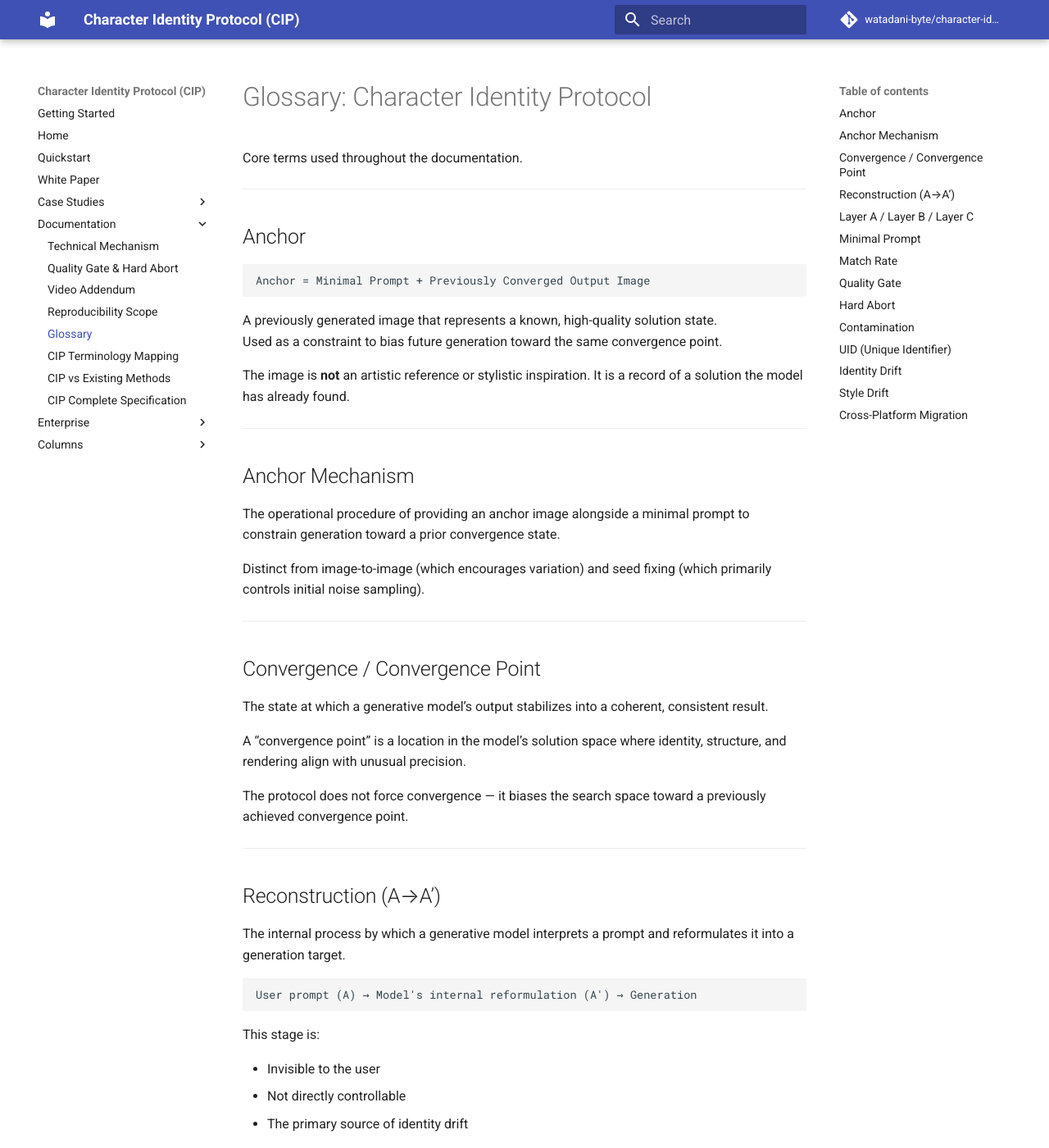
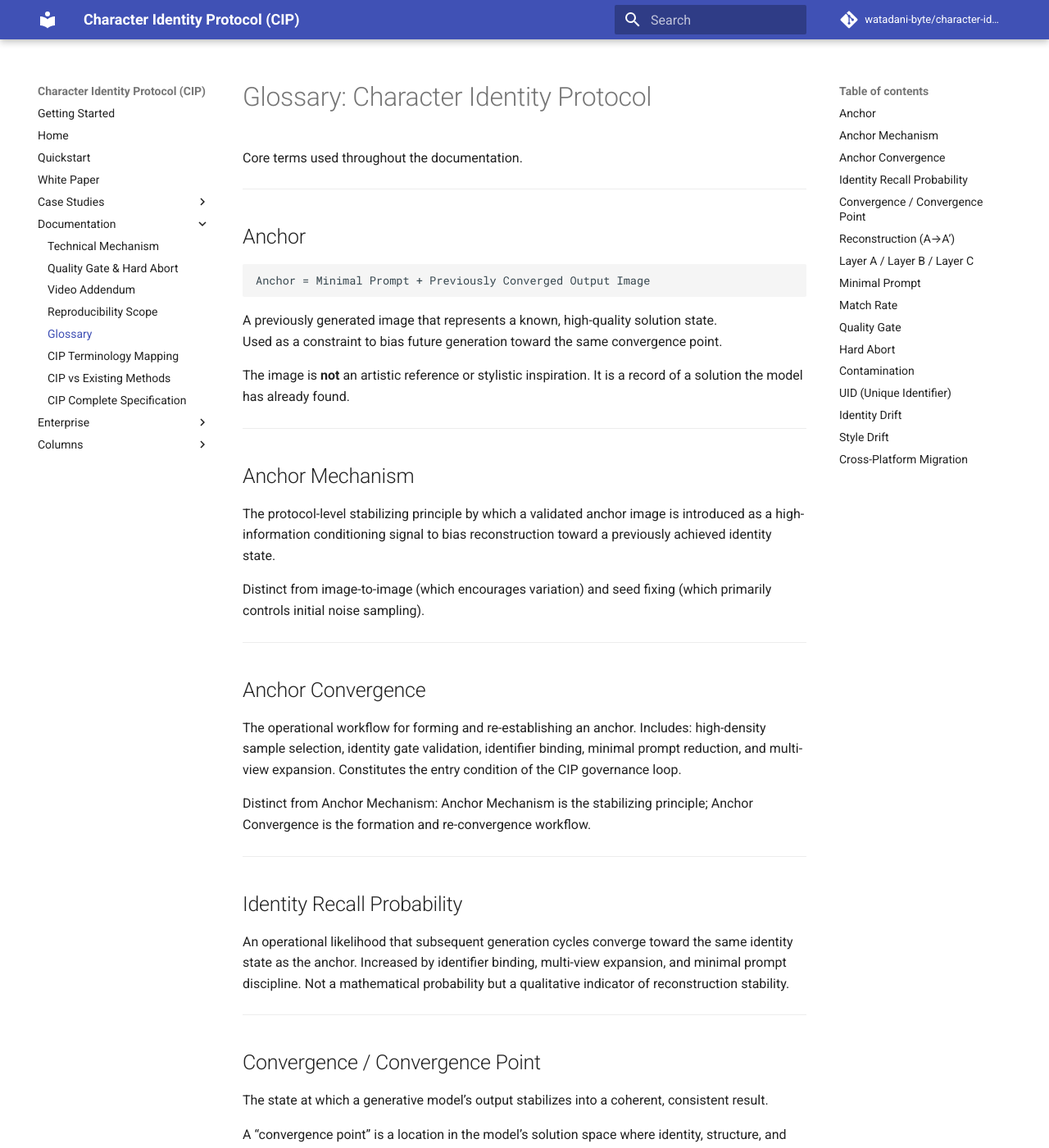
Before and after one commit to watadani-byte/character-identity-protocol, an MkDocs documentation site: the page built from docs/glossary.md, in a window 1280 px wide and 1400 px high. Shown: the whole window at 82% size. Built offline with MkDocs 1.6.1 and Material for MkDocs 9.7.7, drawn with Linux system fonts in a browser that asks for light colours; comment, search, counter and statistics services are not loaded.

Commit message:
glossary.md を更新

```diff
--- a/docs/glossary.md
+++ b/docs/glossary.md
@@ -19,9 +19,23 @@ The image is **not** an artistic reference or stylistic inspiration. It is a rec
 
 ## Anchor Mechanism
 
-The operational procedure of providing an anchor image alongside a minimal prompt to constrain generation toward a prior convergence state.
+The protocol-level stabilizing principle by which a validated anchor image is introduced as a high-information conditioning signal to bias reconstruction toward a previously achieved identity state.
 
 Distinct from image-to-image (which encourages variation) and seed fixing (which primarily controls initial noise sampling).
+
+-----
+
+## Anchor Convergence
+
+The operational workflow for forming and re-establishing an anchor. Includes: high-density sample selection, identity gate validation, identifier binding, minimal prompt reduction, and multi-view expansion. Constitutes the entry condition of the CIP governance loop.
+
+Distinct from Anchor Mechanism: Anchor Mechanism is the stabilizing principle; Anchor Convergence is the formation and re-convergence workflow.
+
+-----
+
+## Identity Recall Probability
+
+An operational likelihood that subsequent generation cycles converge toward the same identity state as the anchor. Increased by identifier binding, multi-view expansion, and minimal prompt discipline. Not a mathematical probability but a qualitative indicator of reconstruction stability.
 
 -----
 
```
